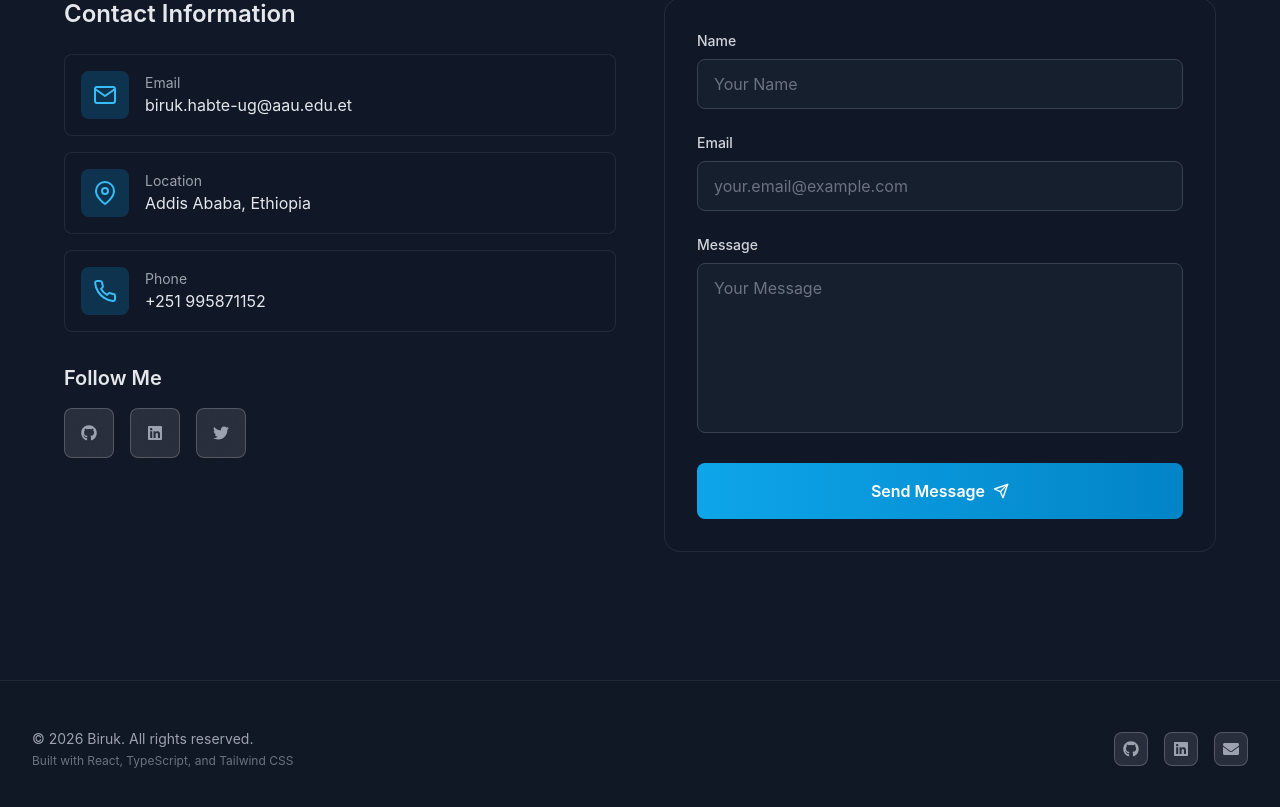
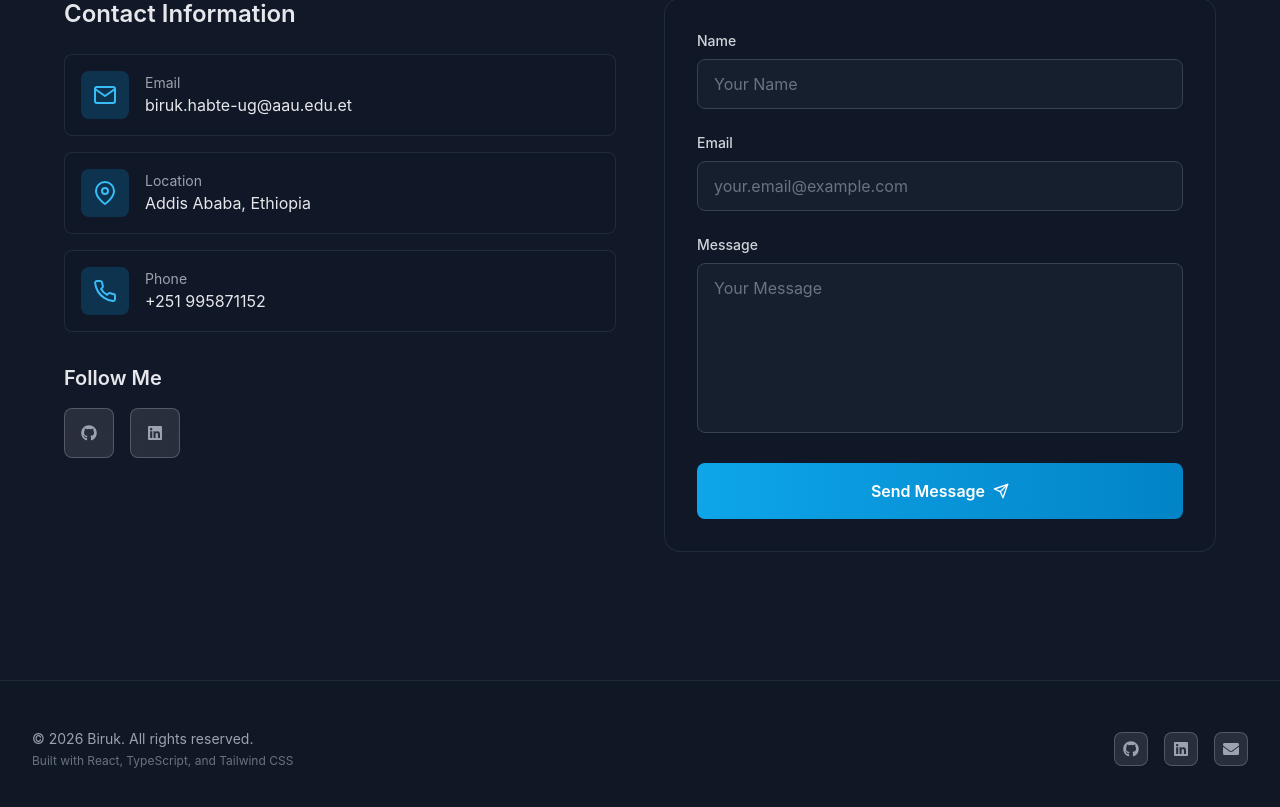
Before and after one commit to birukhabte/MyPersonalPortfolio, a React (Vite) app: page / in a window 1280 px wide. Shown: the part 6519-7326 px from the top of the page. Built offline with nearby package versions, Linux system fonts and the light colour scheme.

Commit message:
x acc removed

```diff
--- a/src/components/Contact.tsx
+++ b/src/components/Contact.tsx
@@ -174,7 +174,7 @@ const Contact = () => {
                   {[
                     { icon: <FaGithub />, href: 'https://github.com/birukhabte', label: 'GitHub' },
                     { icon: <FaLinkedin />, href: 'https://linkedin.com', label: 'LinkedIn' },
-                    { icon: <FaTwitter />, href: 'https://twitter.com', label: 'Twitter' },
+
                   ].map((social) => (
                     <motion.a
                       key={social.label}
```
